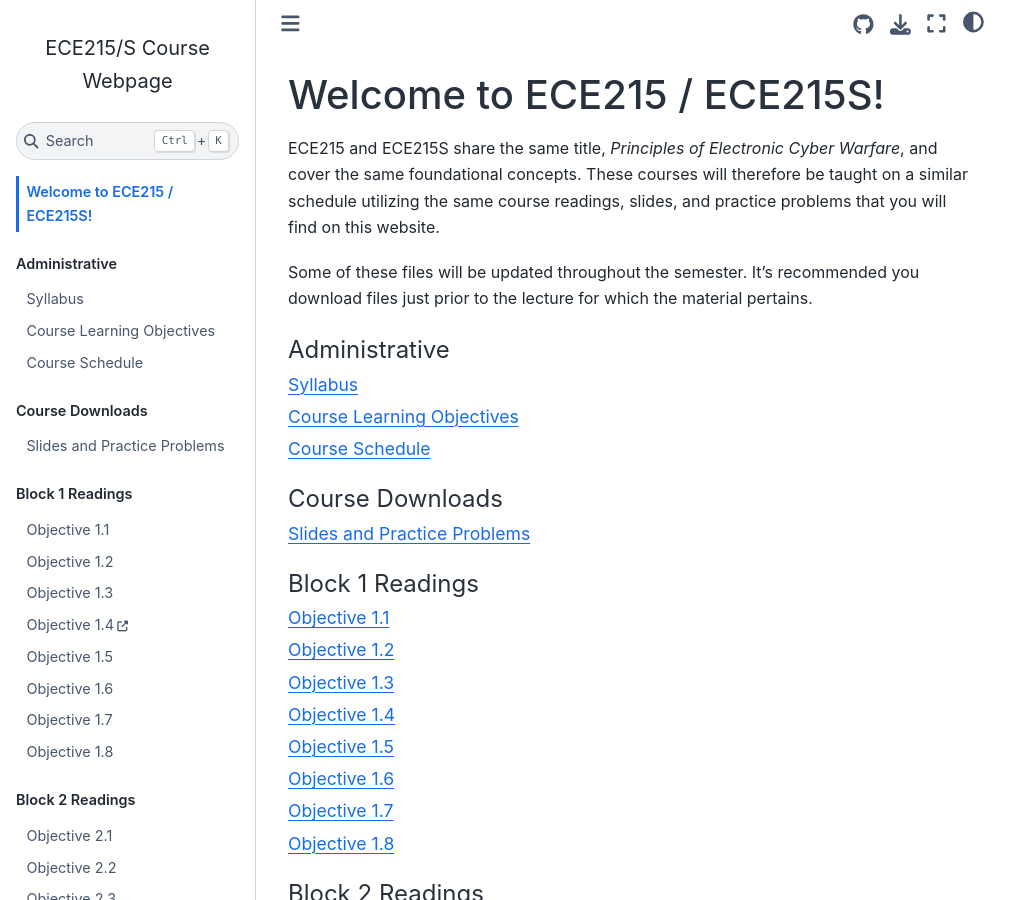
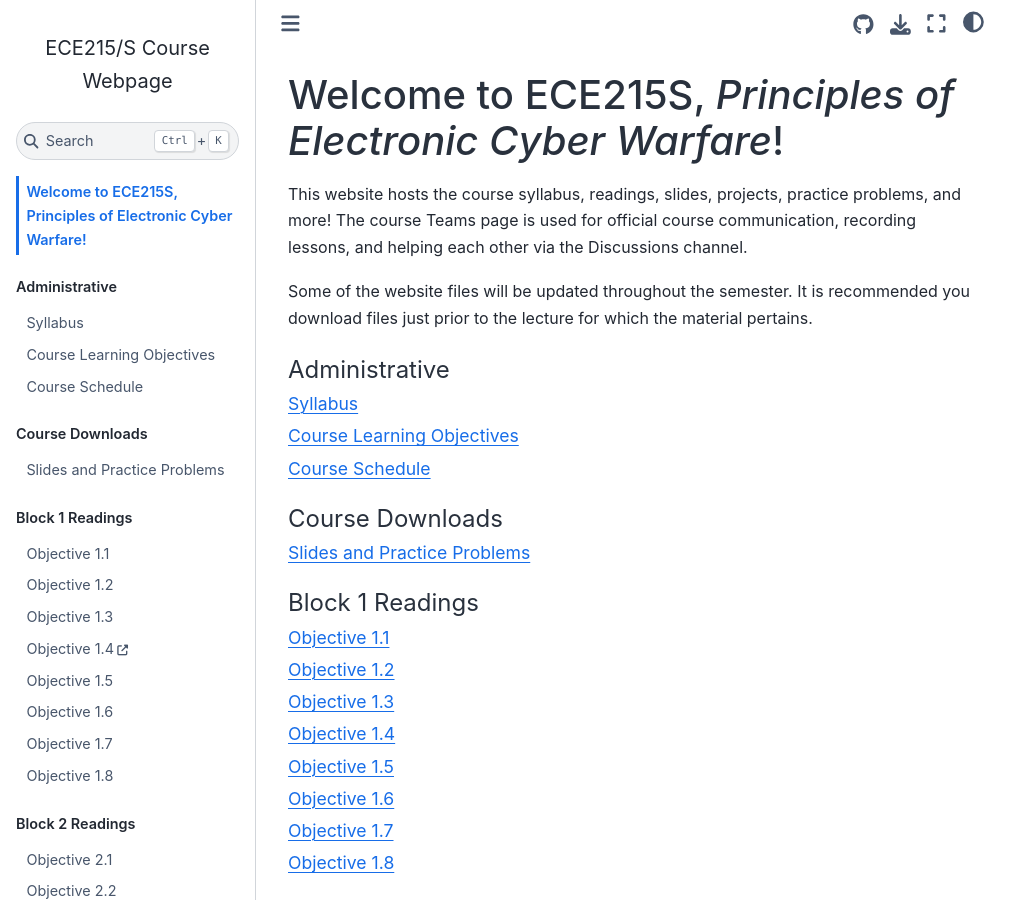
Before and after one commit to USAFA-ECE/ece215-book, a Jupyter Book: the page built from book/intro.md, in a window 1280 px wide and 900 px high. Shown: the whole window, without its empty margins (0-1031 px from the left). Built offline with Jupyter Book 1.0.4 settings and Sphinx 7.4.7 and the Sphinx Book theme 1.1.4, drawn with Linux system fonts in a browser that asks for light colours.

Commit message:
Update intro.md
Updated for Fall 2025 when only 215S is being taught.

````diff
--- a/book/intro.md
+++ b/book/intro.md
@@ -1,8 +1,11 @@
-# Welcome to ECE215 / ECE215S!
+[//]: # (# Welcome to ECE215 / ECE215S!)
+# Welcome to ECE215S, _Principles of Electronic Cyber Warfare_!
 
-ECE215 and ECE215S share the same title, _Principles of Electronic Cyber Warfare_, and cover the same foundational concepts. These courses will therefore be taught on a similar schedule utilizing the same course readings, slides, and practice problems that you will find on this website.
+[//]: # (ECE215 and ECE215S share the same title, _Principles of Electronic Cyber Warfare_, and cover the same foundational concepts. These courses will therefore be taught on a similar schedule utilizing the same course readings, slides, and practice problems that you will find on this website.)
 
-Some of these files will be updated throughout the semester. It's recommended you download files just prior to the lecture for which the material pertains.
+This website hosts the course syllabus, readings, slides, projects, practice problems, and more! The course Teams page is used for official course communication, recording lessons, and helping each other via the Discussions channel.
+
+Some of the website files will be updated throughout the semester. It is recommended you download files just prior to the lecture for which the material pertains.
 
 ```{tableofcontents}
 ```
````
